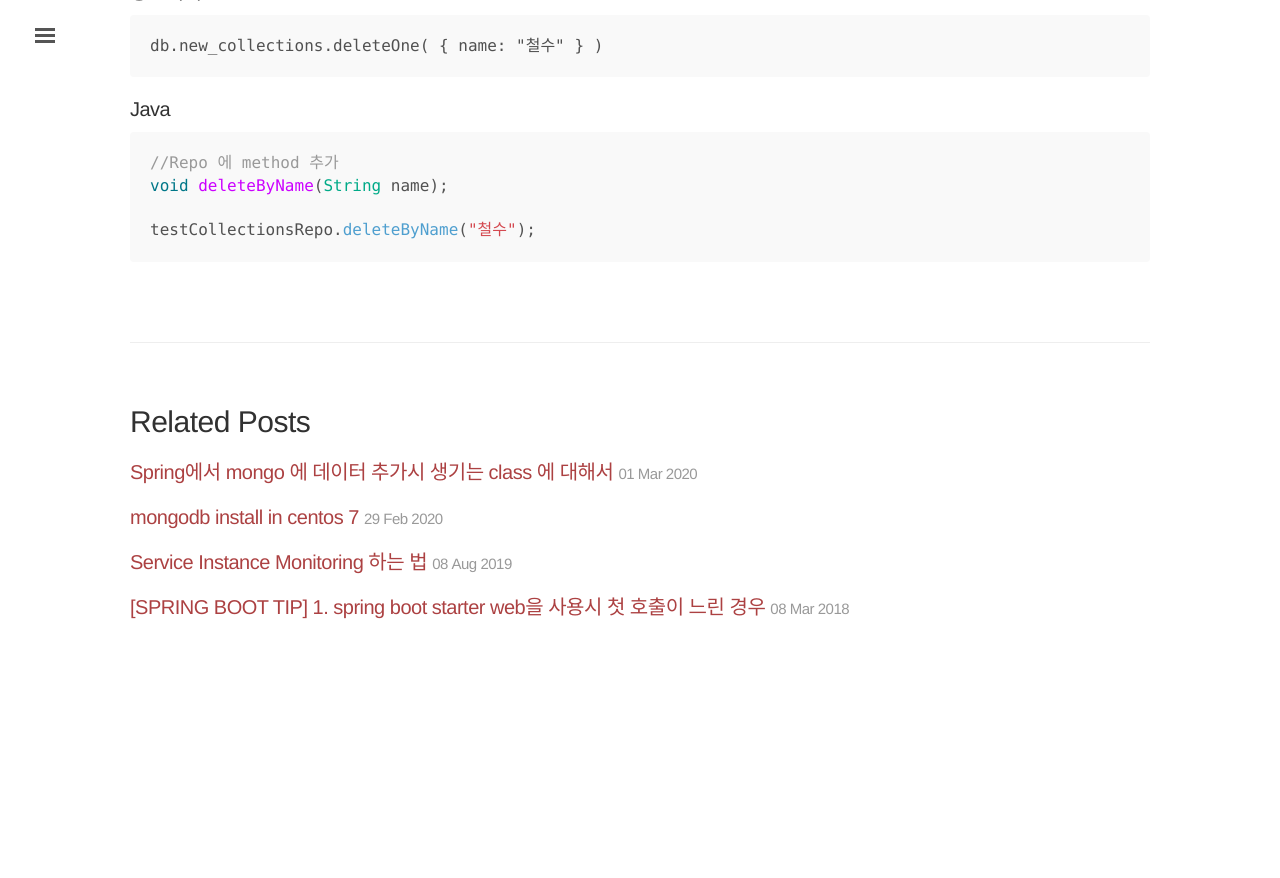
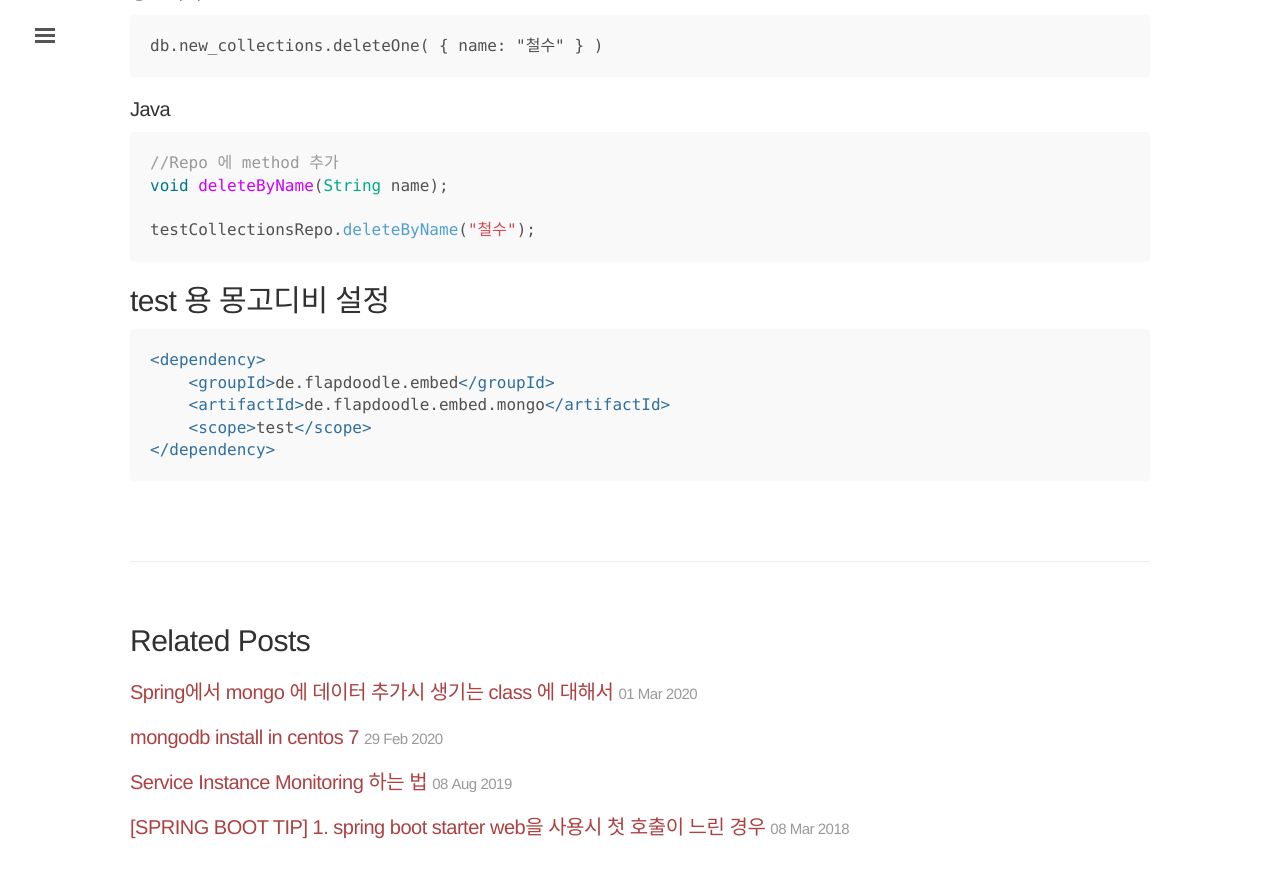
Before and after one commit to akageun/akageun.github.io, a Jekyll site: the page built from _posts/2020-03-01-spring-mongo-crud.md, in a window 1280 px wide and 900 px high, scrolled down 3772 px. Shown: the top 878 px of the window. Built offline with Jekyll 4.4.1, drawn with Linux system fonts in a browser that asks for light colours; some web fonts are replaced; comment, search, counter and statistics services are not loaded; before the commit the page ends 4452 px from its top, so only the background shows below that.

Commit message:
Mongo 관련 글 추가

````diff
--- a/_posts/2020-03-01-spring-mongo-crud.md
+++ b/_posts/2020-03-01-spring-mongo-crud.md
@@ -161,3 +161,13 @@ void deleteByName(String name);
 
 testCollectionsRepo.deleteByName("철수");
 ```
+
+
+## test 용 몽고디비 설정
+```xml
+<dependency>
+    <groupId>de.flapdoodle.embed</groupId>
+    <artifactId>de.flapdoodle.embed.mongo</artifactId>
+    <scope>test</scope>
+</dependency>
+```
````
